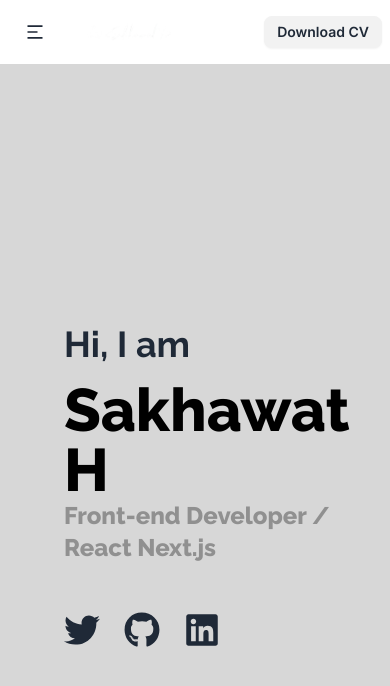
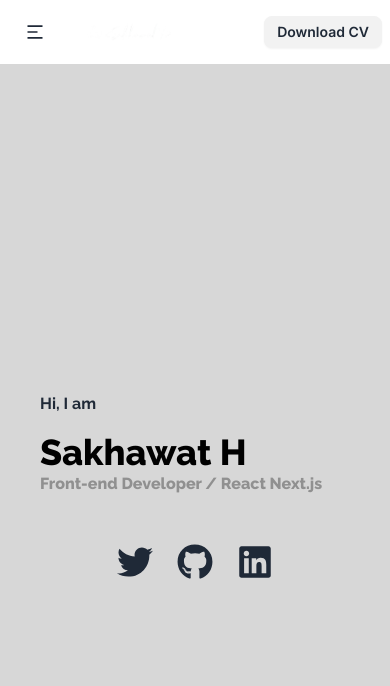
Before and after one commit to Sakhawat71/sakhawat, a Next.js app: page / in a window 390 px wide. Shown: the top 686 px of the page. Built offline with nearby package versions, Linux system fonts and the light colour scheme.

Commit message:
responsive banner

```diff
--- a/src/components/Banner/Banner.jsx
+++ b/src/components/Banner/Banner.jsx
@@ -6,16 +6,16 @@ import { FaGithub, FaLinkedin, FaTwitter } from "react-icons/fa";
 
 const Banner = () => {
     return (
-        <div className="flex h-screen mx-auto justify-center overflow-hidden font-raleway">
+        <div className="flex h-screen mx-auto justify-center overflow-hidden font-raleway lg:max-h-[90vh]">
 
-            <div className="lg:w-5/12 w-full bg-[#D7D7D7] flex flex-col justify-center items-start p-16 space-y-12">
+            <div className="lg:w-5/12 w-full bg-[#D7D7D7] flex flex-col  justify-center lg:items-start p-10 md:p-16 space-y-12 lg:pl-28 md:items-center md:text-center lg:text-start ">
                 <div>
-                    <h1 className="text-4xl font-bold mb-4">Hi, I am</h1>
-                    <h2 className="text-6xl font-extrabold text-black ">Sakhawat H</h2>
-                    <p className="text-2xl font-extrabold text-[#909090]">Front-end Developer / React Next.js</p>
+                    <h1 className="md:text-4xl font-bold mb-4">Hi, I am</h1>
+                    <h2 className="text-4xl md:text-6xl font-extrabold text-black ">Sakhawat H</h2>
+                    <p className="md:text-xl font-extrabold text-[#909090]">Front-end Developer / React Next.js</p>
                 </div>
 
-                <div className='flex space-x-6 '>
+                <div className='flex space-x-6 justify-center'>
                     <Link href="https://github.com/Sakhawat71" target="_blank">
                         <FaTwitter className='text-2xl w-9 h-9' />
                     </Link>
```
